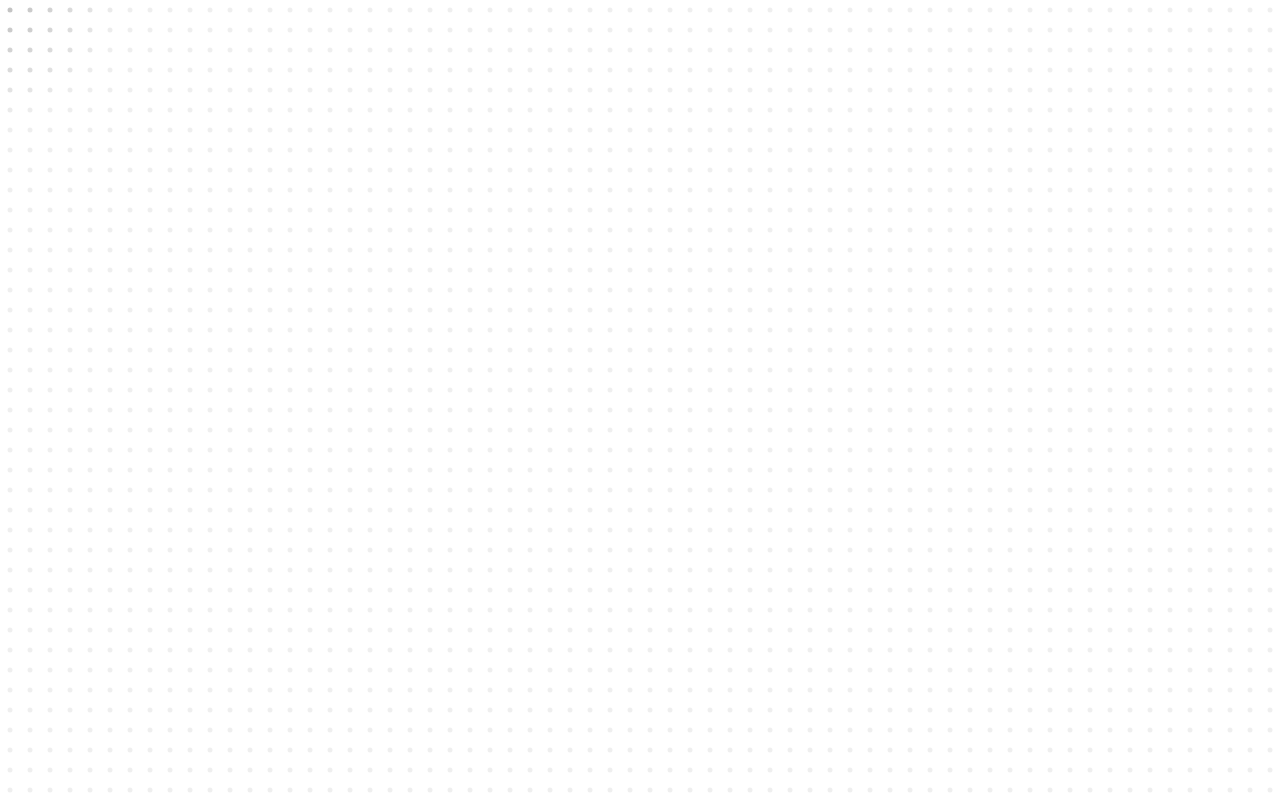
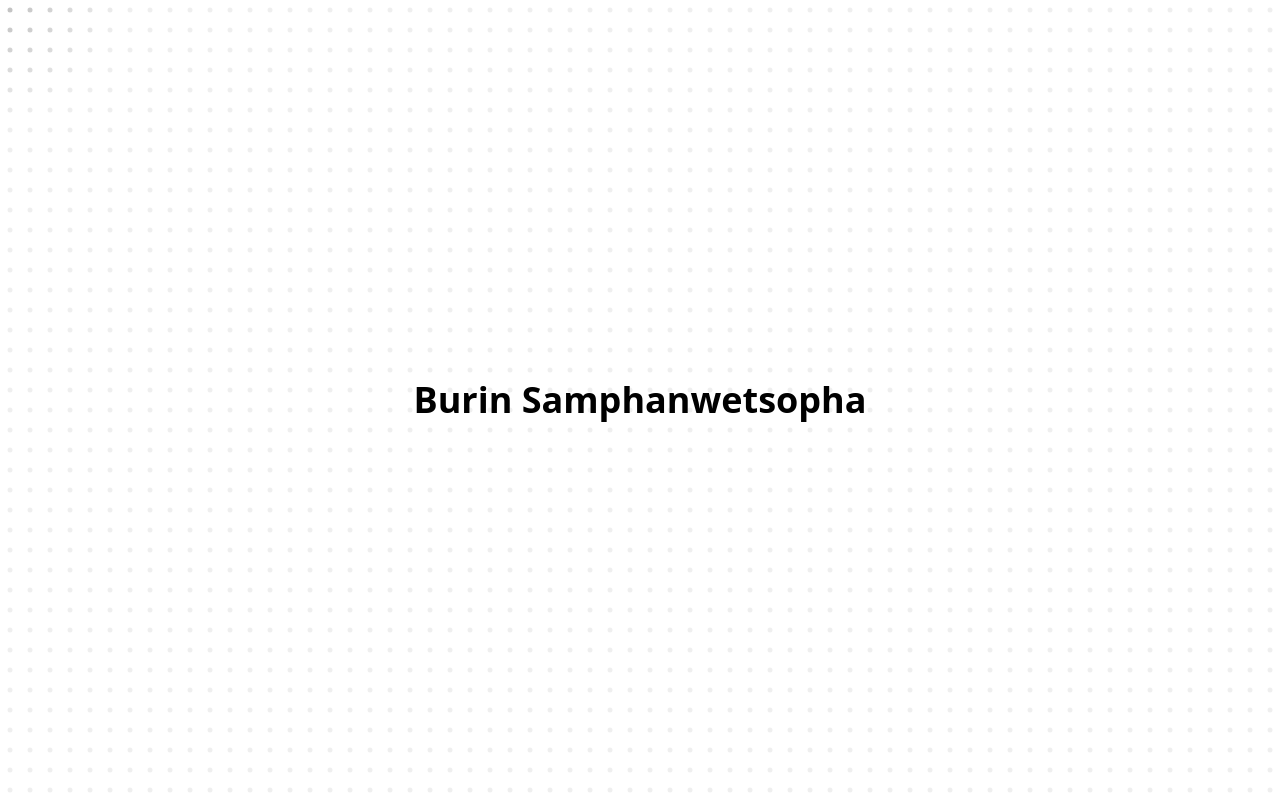
Before and after one commit to h-burin/burin-affiliate, a Next.js app: page / in a window 1280 px wide. Built offline with nearby package versions, Linux system fonts and the light colour scheme.

Commit message:
update bg

```diff
--- a/app/page.tsx
+++ b/app/page.tsx
@@ -3,8 +3,7 @@ import DotGrid from "@/components/ReactBits/DotGrid/DotGrid";
 export default function Home() {
   return (
     <div>
-      <div className="container mx-auto px-4"></div>
-      <div className="w-full h-screen fixed top-0">
+      <div className="w-full h-screen fixed top-0 z-0">
         <DotGrid
           dotSize={5}
           gap={15}
@@ -17,6 +16,11 @@ export default function Home() {
           returnDuration={1.5}
         />
       </div>
+      <div className="container mx-auto px-4 relative z-10 w-full h-screen flex items-center justify-center">
+        <h1 className="text-4xl font-bold text-center my-8">
+          Burin Samphanwetsopha
+        </h1>
+      </div>
     </div>
   );
 }
```
